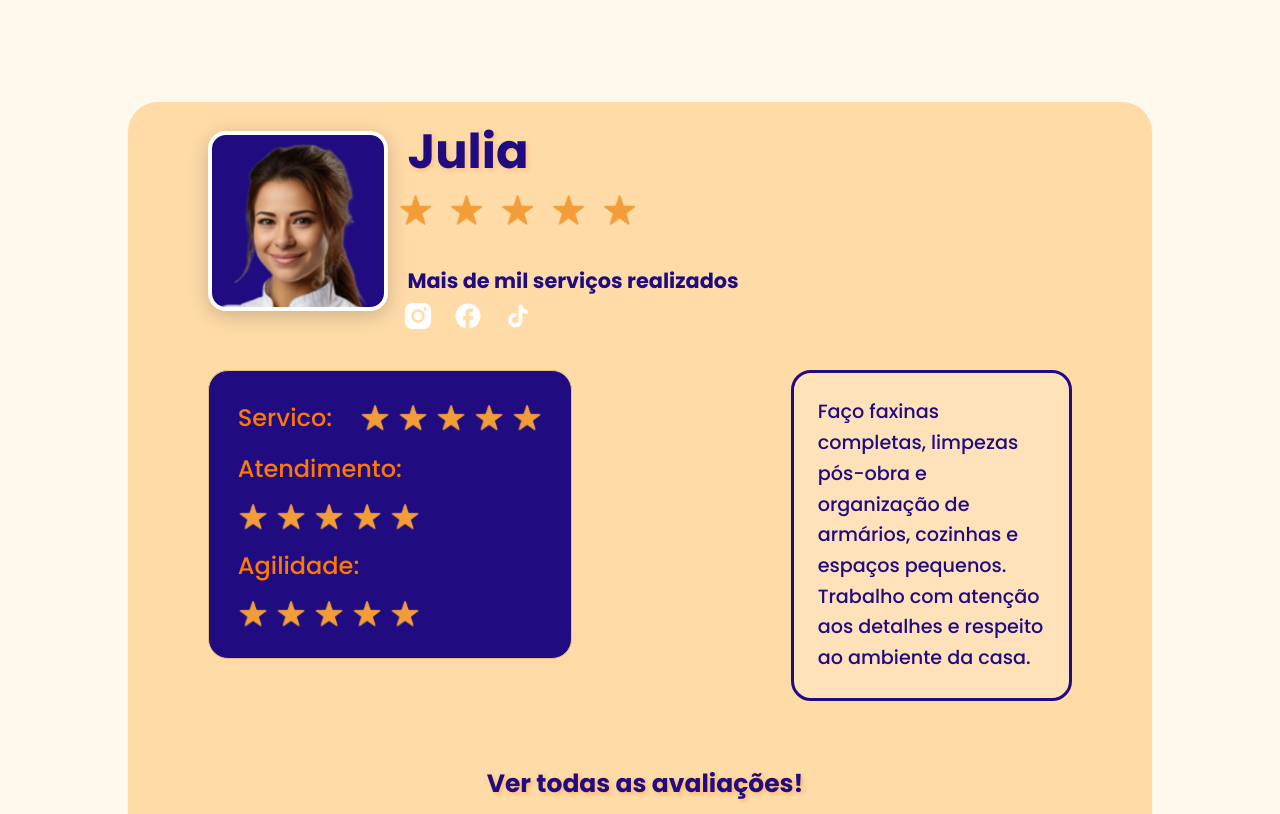
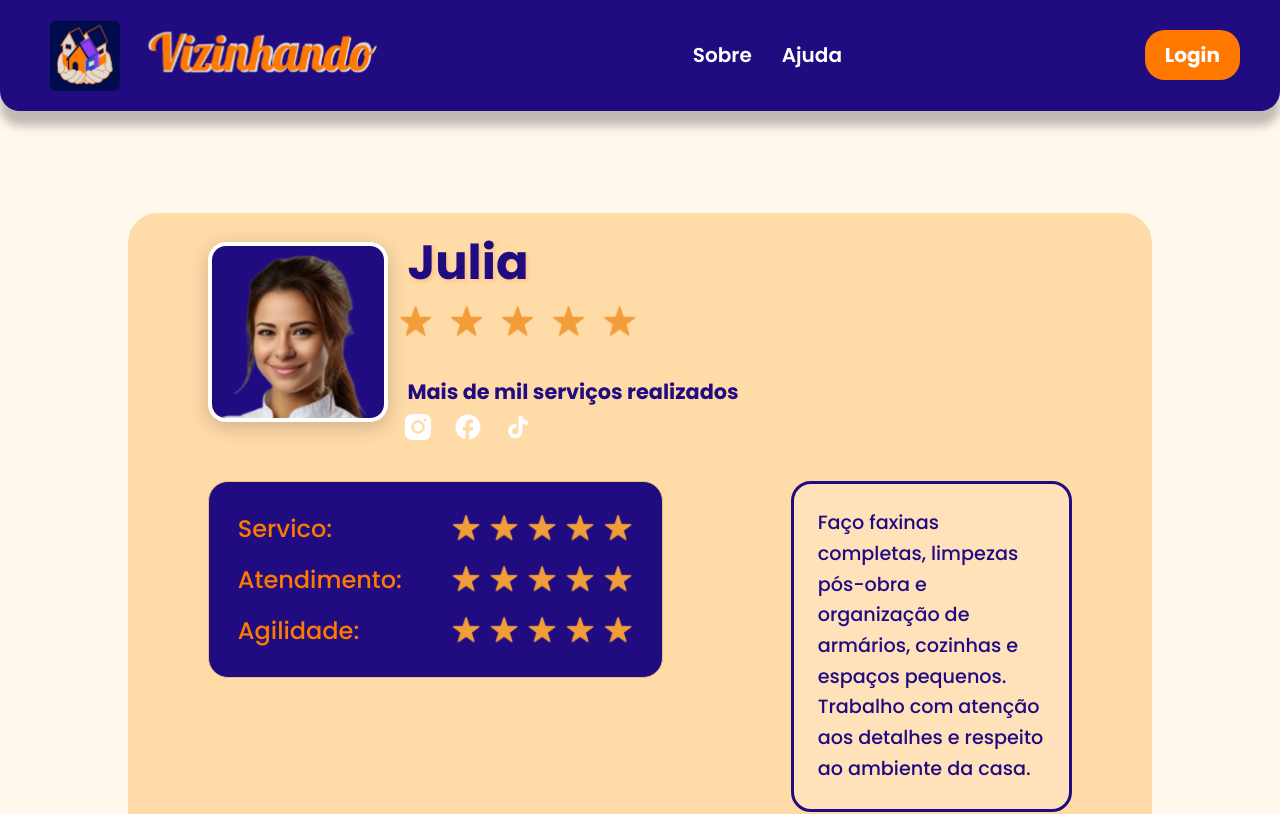
Before and after one commit to Vzinhando/frontEnd, a React (Vite) app: page /pagina-prestador in a window 1280 px wide. Shown: the top 814 px of the page. Built offline with nearby package versions, Linux system fonts and the light colour scheme.

Commit message:
atualizacao de tamanho de container e troca de imagem na Home

```diff
--- a/src/assets/Components/PaginaPerfilPrestador/PaginaPerfilPrestador.css
+++ b/src/assets/Components/PaginaPerfilPrestador/PaginaPerfilPrestador.css
@@ -152,7 +152,7 @@
   display: flex;
   flex-direction: column;
   gap: 1rem;
-  width: 80%;
+  width: 100%;
   background: #200C80;
 }
 
--- a/src/assets/Components/PaginaPrincipal/Hero/Hero.jsx
+++ b/src/assets/Components/PaginaPrincipal/Hero/Hero.jsx
@@ -3,7 +3,7 @@ import './Hero.css';
 import search from "../../../../../public/img/search.svg"
 
 
-const backgrounds = ["url('/imgHero/padeiroCarrosselMain.svg')", "url('/imgHero/costureiraCarrosselMain.svg')", "url('/imgHero/cozinheiraCarrosselMain.svg')"];
+const backgrounds = ["url('/imgHero/pintorCarrosselMain.svg')", "url('/imgHero/costureiraCarrosselMain.svg')", "url('/imgHero/cozinheiraCarrosselMain.svg')"];
 
 function Hero() {
   const [slideIndex, setSlideIndex] = useState(0);
--- a/src/main.jsx
+++ b/src/main.jsx
@@ -1,11 +1,9 @@
 import { StrictMode } from 'react'
 import { createRoot } from 'react-dom/client'
 import Router from './Router.jsx'
-import PaginaPerfilPrestador from './assets/Components/PaginaPerfilPrestador/PaginaPerfilPrestador.jsx'
 
 createRoot(document.getElementById('root')).render(
   <StrictMode>
-    {/* <Router /> */}
-    <PaginaPerfilPrestador/>
-  </StrictMode>,
+    <Router />
+  </StrictMode>
 )
```
Also changed, not shown: 2 other files (tests, documents, lock files or other folders).
